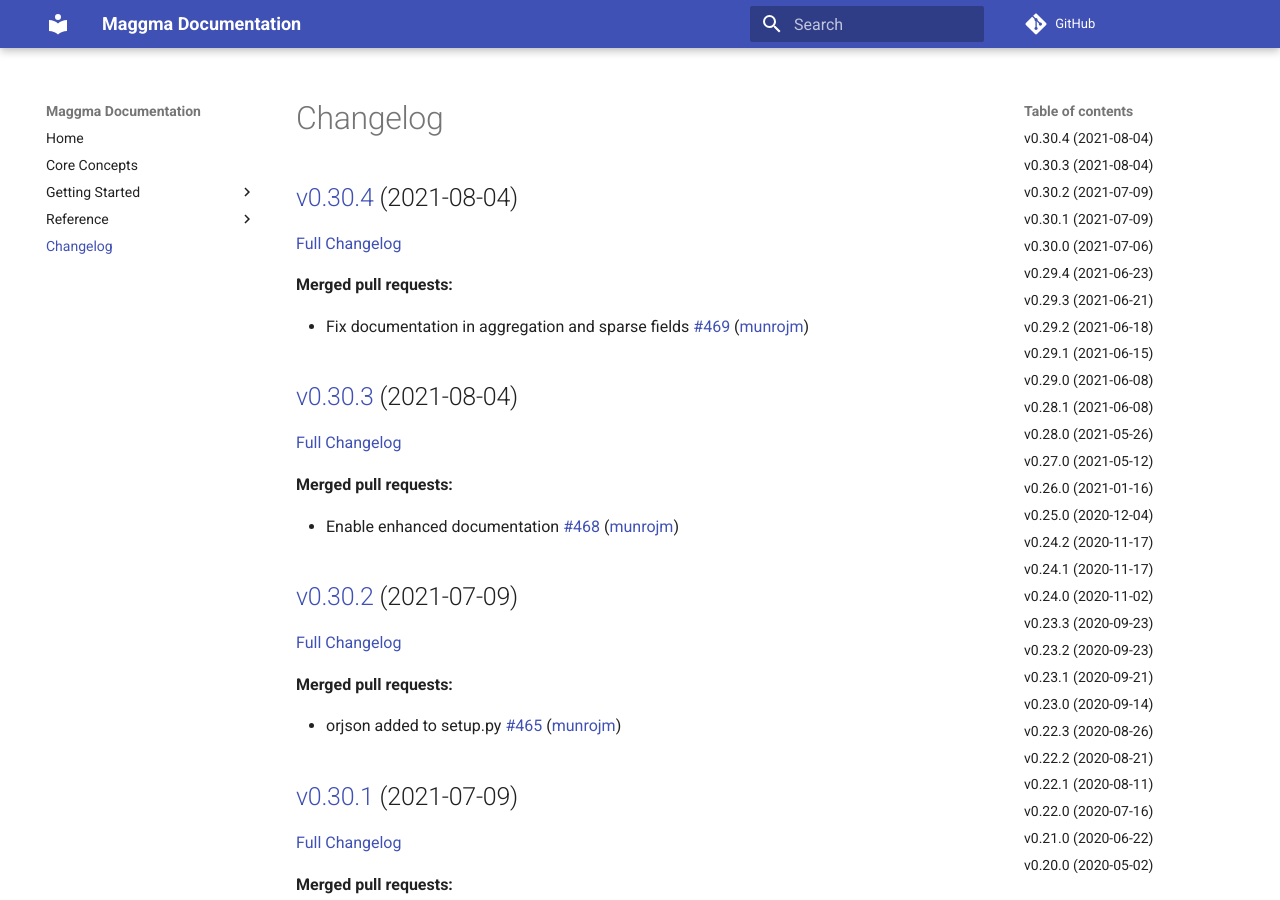
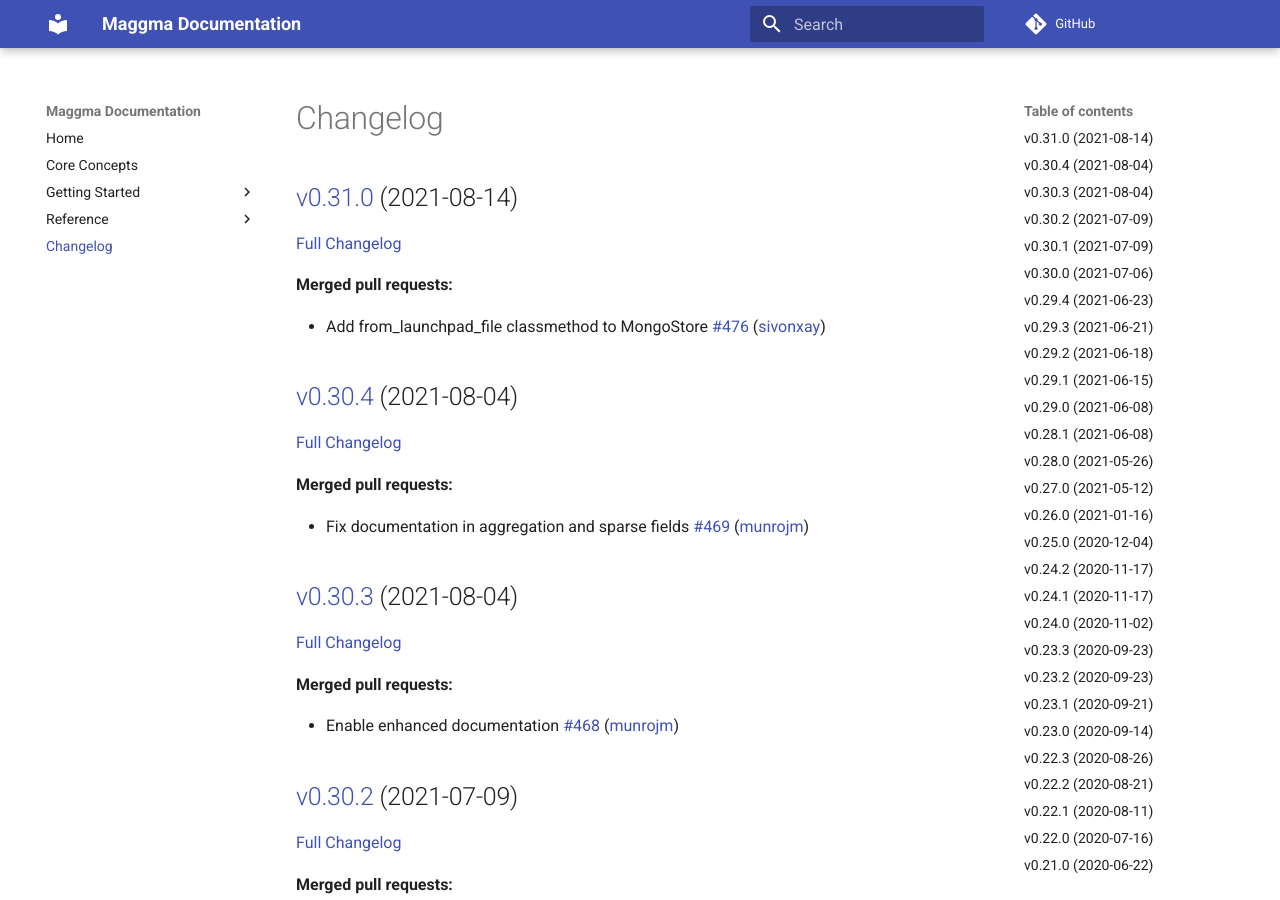
Before and after one commit to materialsproject/maggma, an MkDocs documentation site: the page built from docs/CHANGELOG.md, in a window 1280 px wide and 900 px high. Built offline with MkDocs 1.6.1 and Material for MkDocs 9.7.7, drawn with Linux system fonts in a browser that asks for light colours; comment, search, counter and statistics services are not loaded.

Commit message:
Updated CHANGELOG.md

```diff
--- a/docs/CHANGELOG.md
+++ b/docs/CHANGELOG.md
@@ -1,4 +1,12 @@
 # Changelog
+
+## [v0.31.0](https://github.com/materialsproject/maggma/tree/v0.31.0) (2021-08-14)
+
+[Full Changelog](https://github.com/materialsproject/maggma/compare/v0.30.4...v0.31.0)
+
+**Merged pull requests:**
+
+- Add from\_launchpad\_file classmethod to MongoStore [\#476](https://github.com/materialsproject/maggma/pull/476) ([sivonxay](https://github.com/sivonxay))
 
 ## [v0.30.4](https://github.com/materialsproject/maggma/tree/v0.30.4) (2021-08-04)
 
```
